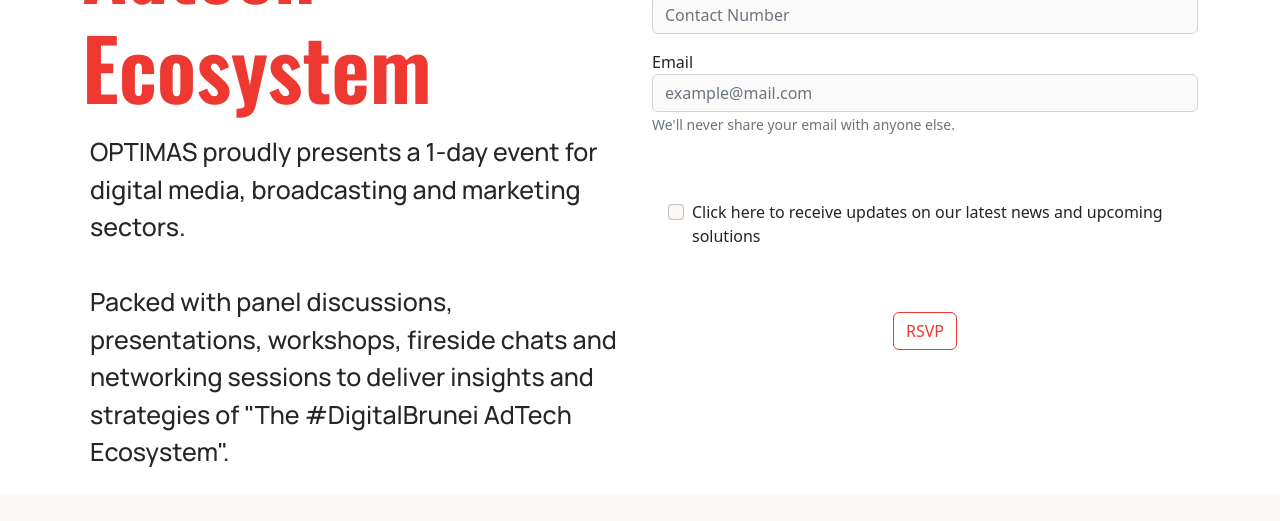
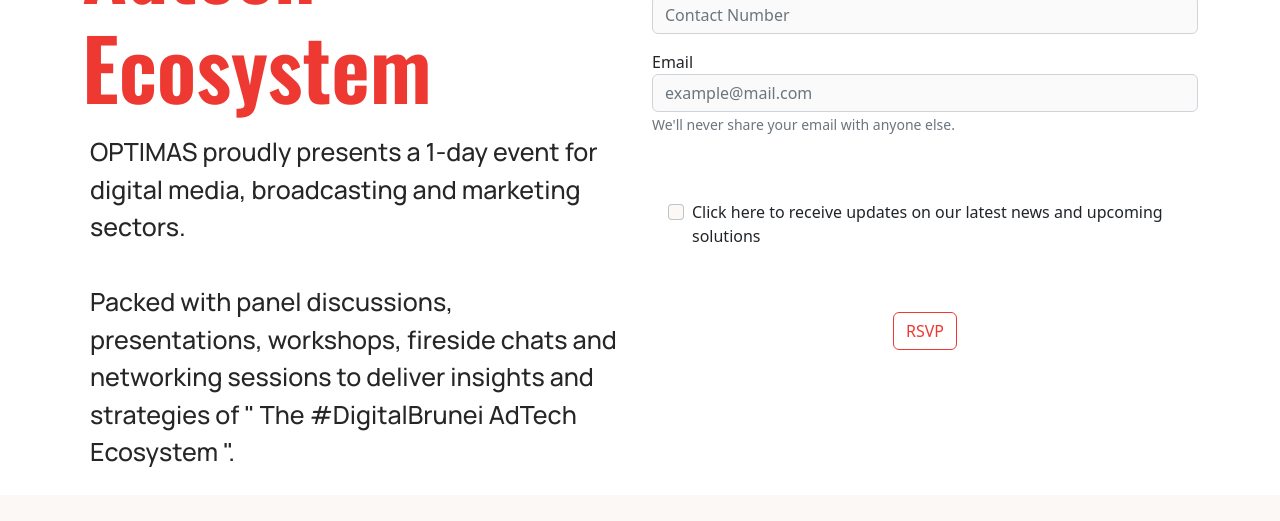
Before and after one commit to ying29ho/optimasdev, a Next.js app: page /events/8YrHJivGVmt in a window 1280 px wide. Shown: the part 1080-1601 px from the top of the page. Built offline with nearby package versions, Linux system fonts and the light colour scheme; no server answers.

Commit message:
edited according to error logs

```diff
--- a/pages/events/8YrHJivGVmt.js
+++ b/pages/events/8YrHJivGVmt.js
@@ -102,7 +102,7 @@
                     Packed with panel
                     discussions, presentations, workshops, fireside chats and
                     networking sessions to deliver insights and strategies of
-                    "The #DigitalBrunei AdTech Ecosystem".
+                    &quot;The #DigitalBrunei AdTech Ecosystem&quot;.
                   </p>
                 </div>
                 <div className="">
@@ -327,7 +327,7 @@
                     broadcasting and marketing sectors. <br></br><br></br>Packed with panel
                     discussions, presentations, workshops, fireside chats and
                     networking sessions to deliver insights and strategies of
-                    "The #DigitalBrunei AdTech Ecosystem".
+                    &quot; The #DigitalBrunei AdTech Ecosystem &quot;.
                   </p>
                 </div>
               </div>
```
